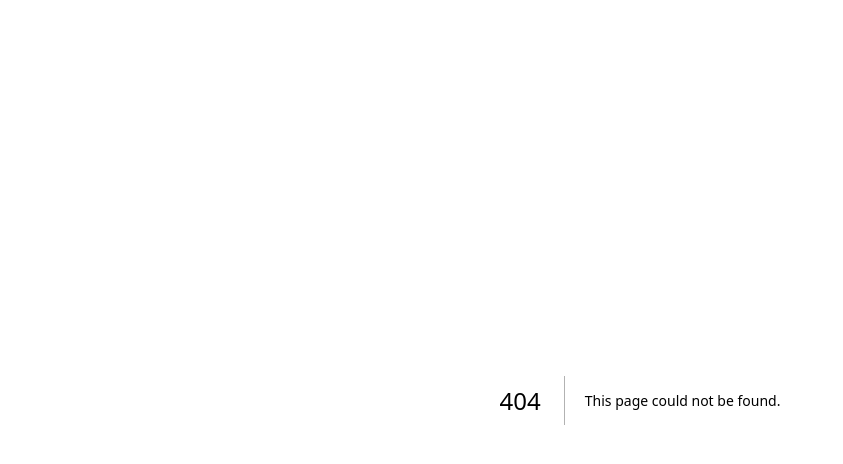
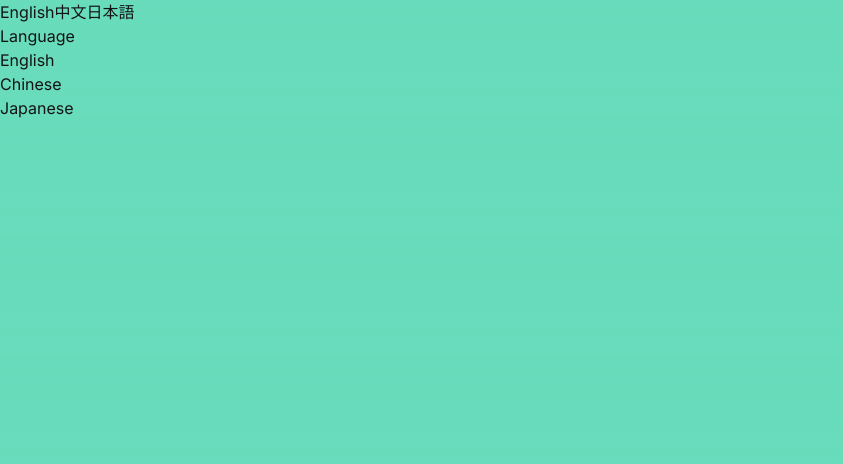
Before and after one commit to diamondcodebase/ox-app, a Next.js app: page /test_features/showJson in a window 1280 px wide. Before the commit this address had no page. Shown: the top 464 px of the page, without its empty margins (0-843 px from the left). Built offline with nearby package versions, Linux system fonts and the light colour scheme.

Commit message:
Test on a language change component

```diff
--- /dev/null
+++ b/src/app/test_features/showJson/data.json
@@ -0,0 +1,20 @@
+{
+    "en": {
+        "lang": "Language",
+        "english": "English",
+        "chinese": "Chinese",
+        "japanese": "Japanese"
+    },
+    "zh": {
+        "lang": "語言",
+        "english": "英語",
+        "chinese": "中文",
+        "japanese": "日語"
+    },
+    "ja": {
+        "lang": "言語",
+        "english": "英語",
+        "chinese": "中国語",
+        "japanese": "日本語"
+    }
+}
--- /dev/null
+++ b/src/app/test_features/showJson/page.js
@@ -0,0 +1,35 @@
+"use client";
+import React, { useState, useEffect } from 'react';
+import data from './data.json';
+
+function App() {
+    const [currentLanguage, setCurrentLanguage] = useState('en');
+
+    function LanguageDisplay({ currentLanguage }) {
+        return (
+          <div>
+            <h2>{data[currentLanguage].lang}</h2>
+            <p>{data[currentLanguage].english}</p>
+            <p>{data[currentLanguage].chinese}</p>
+            <p>{data[currentLanguage].japanese}</p>
+          </div>
+        );
+    }
+
+    // Function to change the current language
+    const handleLanguageChange = (currentLanguage) => {
+      setCurrentLanguage(currentLanguage);
+    };
+
+    return (
+      <div>
+        <button onClick={() => handleLanguageChange('en')}>English</button>
+        <button onClick={() => handleLanguageChange('zh')}>中文</button>
+        <button onClick={() => handleLanguageChange('ja')}>日本語</button>
+
+        <LanguageDisplay currentLanguage={currentLanguage} />
+      </div>
+    );
+}
+
+  export default App;
```
